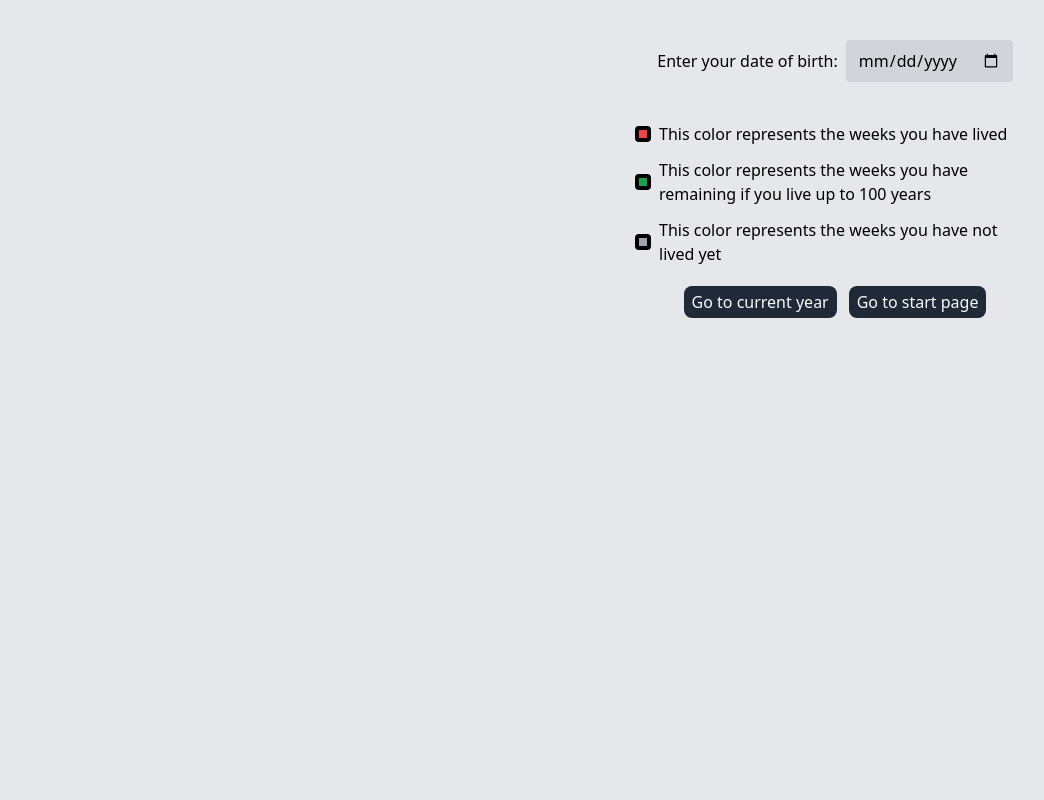
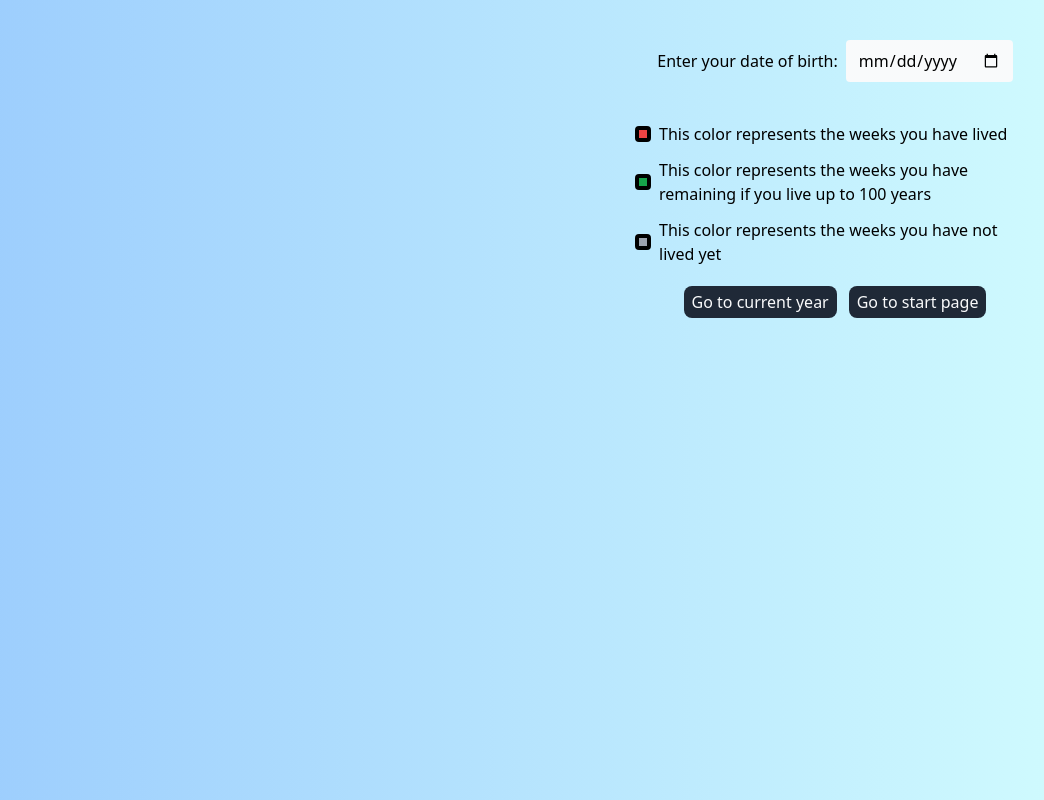
Before and after one commit to Pavlusha311245/DotCalendarWeb, a website built with Vite: page index.html in a window 1280 px wide. Shown: the whole page, without its empty margins (225-1269 px from the left). Built offline with nearby package versions, Linux system fonts and the light colour scheme.

Commit message:
Update UI styles and fix readme formatting
The main section background in index.html file has been changed to a gradient color scheme. Also, the 'dob' input field background color is updated for better contrast. Unnecessary comment lines have been removed for cleaner code. The 'Installation' header in README.md has been corrected to proper Markdown syntax for better readability.

```diff
--- a/index.html
+++ b/index.html
@@ -9,25 +9,17 @@
 </head>
 <body>
 <main>
-    <section class="min-h-screen bg-gray-200 dark:bg-gray-900 dark:text-gray-100 py-10" id="start">
+    <section class="min-h-screen bg-gradient-to-r from-blue-300 to-cyan-100 dark:from-blue-900 dark:to-cyan-700 dark:text-gray-200 py-10" id="start">
         <div class="container mx-auto px-5 grid grid-cols-1 lg:grid-cols-3 gap-5">
-            <!--            <div>-->
-            <!--                <div class="w-full sticky">-->
-            <!--                    <canvas id="acquisitions"></canvas>-->
-            <!--                </div>-->
-            <!--            </div>-->
             <div></div>
             <div class="order-2">
                 <div id="yearsList" class="mt-10 space-y-5"></div>
             </div>
             <div class="order-1 lg:order-last">
                 <div class="lg:sticky lg:top-5">
-
-
-
                     <div class="flex justify-center items-center space-x-2">
                         <label for="dob">Enter your date of birth:</label>
-                        <input type="date" id="dob" class="rounded py-2 px-3 bg-gray-300 dark:bg-gray-800 dark:text-gray-50" name="dob">
+                        <input type="date" id="dob" class="rounded py-2 px-3 bg-gray-50 dark:bg-gray-800 dark:text-gray-50" name="dob">
                     </div>
 
                     <div class="space-y-3 mt-10">
```
Also changed, not shown: README.md.
